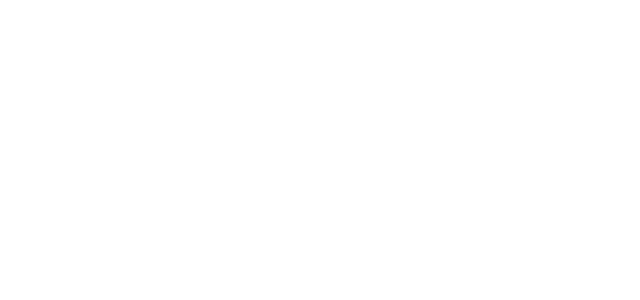
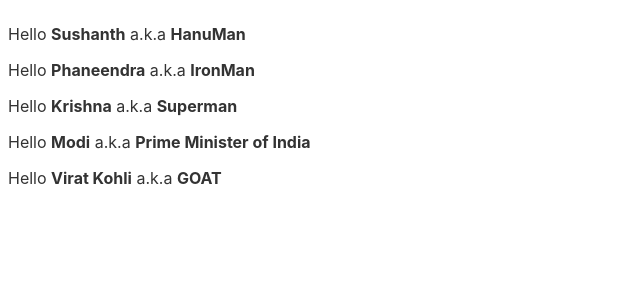
Before and after one commit to SushanthK07/svelte-components, a Svelte app: page / in a window 1280 px wide. Shown: the top 300 px of the page, without its empty margins (0-640 px from the left). Built offline with nearby package versions, Linux system fonts and the light colour scheme.

Commit message:
component and props

```diff
--- a/src/App.svelte
+++ b/src/App.svelte
@@ -1,7 +1,22 @@
 <script>
+  import Greet from "./components/Greet.svelte";
+
+  const name = "Modi";
+  const superHeroName = "Prime Minister of India";
+
+  const person = {
+    name: "Virat Kohli",
+    superHeroName: "GOAT",
+  };
 </script>
 
-<main></main>
+<main>
+  <Greet superHeroName="HanuMan" />
+  <Greet name="Phaneendra" superHeroName="IronMan" />
+  <Greet name="Krishna" />
+  <Greet {name} {superHeroName} />
+  <Greet {...person} />
+</main>
 
 <style>
 </style>
--- /dev/null
+++ b/src/components/Greet.svelte
@@ -0,0 +1,14 @@
+<script>
+  export let name = "Sushanth";
+  export let superHeroName = "Superman";
+</script>
+
+<p>
+  Hello <b>
+    {name}
+  </b>
+  a.k.a
+  <b>
+    {superHeroName}
+  </b>
+</p>
```
